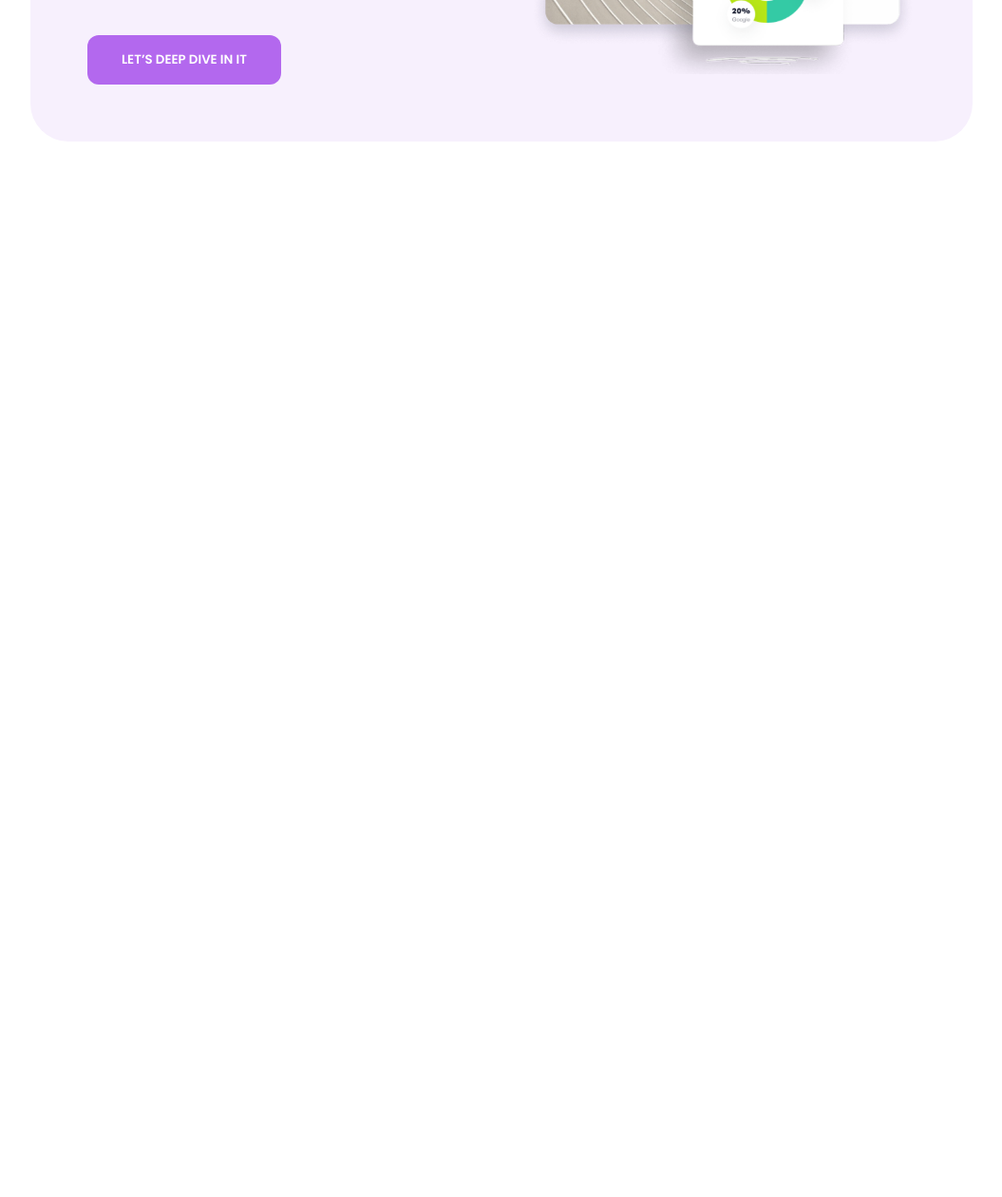
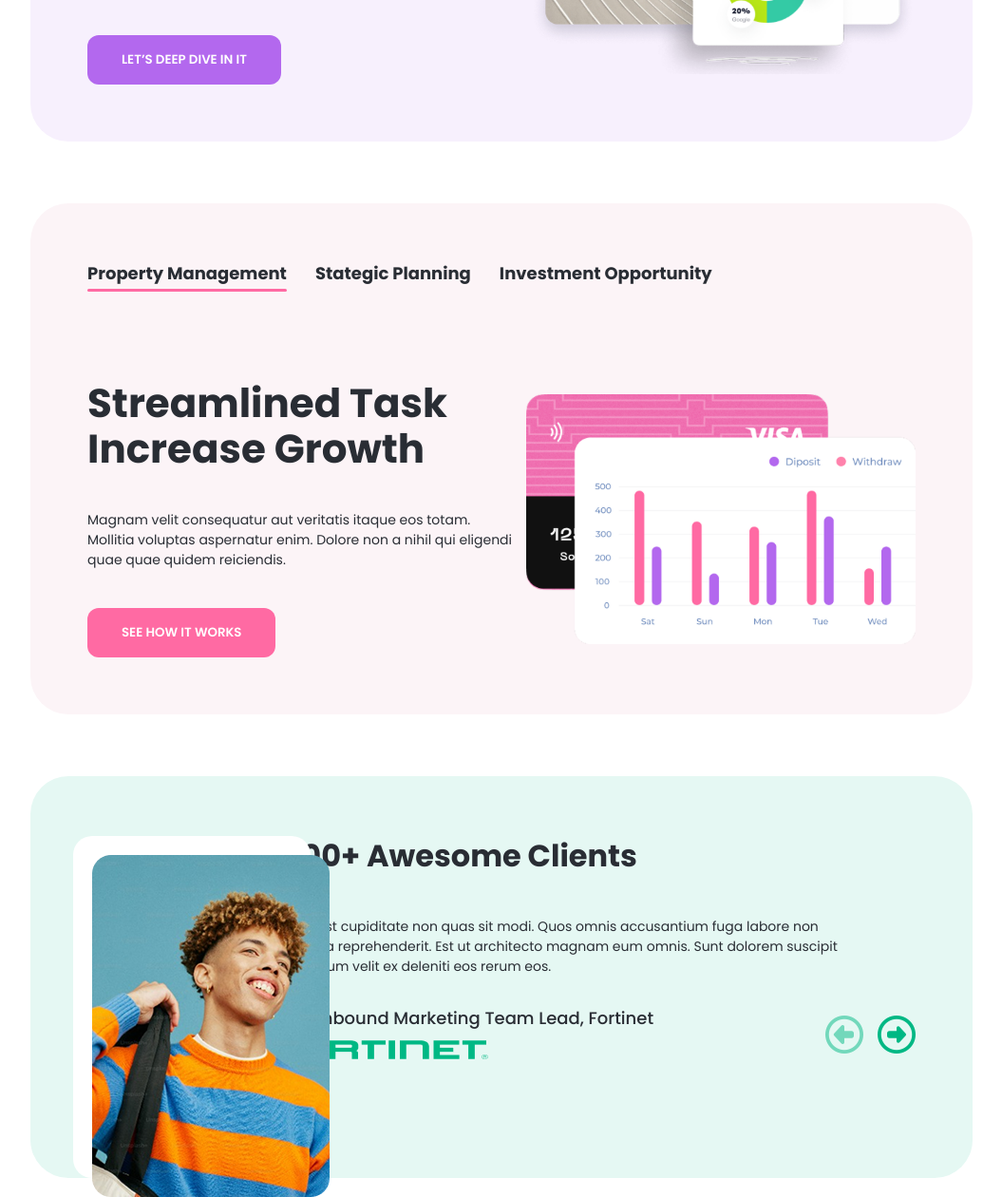
Before and after one commit to jahidulislamzim/qikloan, a plain HTML site: page index.html in a window 1280 px wide. Shown: the part 1330-2590 px from the top of the page at 95% size, without its empty margins (112-1167 px from the left). Before the commit the page ends 1479 px from the top, so only its background shows below. Drawn offline with Linux system fonts and the light colour scheme.

Commit message:
adding 2 new section

```diff
--- a/index.html
+++ b/index.html
@@ -91,17 +91,64 @@
 
 
      <!-- Consulting Section Start -->
-      <section class="container consulting">
+      <section class="container section-container consulting">
         <div class="consulting-details">
-          <h1>30 years of successful business consulting</h1>
-          <p>Odit ab quam ea adipisci quas non rerum praesentium dolore. Eum volatibus autem perspiciatis quia. Cumque molestias consequunturm consequatur dolorem. Non hic quia voluptatem sed vero eligendi assumenda porro non. Repellat explicabo.</p>
+          <h1 class="section-title">30 years of successful business consulting</h1>
+          <p class="section-description">Odit ab quam ea adipisci quas non rerum praesentium dolore. Eum volatibus autem perspiciatis quia. Cumque molestias consequunturm consequatur dolorem. Non hic quia voluptatem sed vero eligendi assumenda porro non. Repellat explicabo.</p>
 
-          <button>LET’S DEEP DIVE IN IT</button>
+          <button class="button">LET’S DEEP DIVE IN IT</button>
         </div>
 
         <img src="./Assets/Consulting_image.png" alt="jahidul islam zim">
 
       </section>
+      <!-- Consulting Section End -->
+
+
+      <!-- Growth Section Start -->
+       <section class="container growth section-container">
+        <div class="growth-nav">
+          <h4 class="underline">Property Management</h4>
+          <h4>Stategic Planning</h4>
+          <h4>Investment Opportunity</h4>
+        </div>
+        <div class="growth-container">
+          <div class="growth-details">
+            <h1 class="section-title">Streamlined Task Increase Growth</h1>
+            <p class="section-description">Magnam velit consequatur aut veritatis itaque eos totam. Mollitia voluptas aspernatur enim. Dolore non a nihil qui eligendi quae quae quidem reiciendis.</p>
+            <button class="button">SEE HOW IT WORKS</button>
+          </div>
+          <img src="./Assets/Growth_iamge.png" alt="jahidul islam zim">
+        </div>
+       </section>
+      <!-- Growth Section End -->
+
+      <!-- Client Section Start -->
+       <section class="container section-container clients">
+        <div class="client-image">
+          <img src="./Assets/Client_image.png" alt="jahidul Islam zim">
+        </div>
+
+        <div class="clients-content">
+          <h1 class="section-title">2,000+ Awesome Clients</h1>
+          <p class="section-description">
+            Esse non est cupiditate non quas sit modi. Quos omnis accusantium fuga labore non sapiente ea reprehenderit. Est ut architecto magnam eum omnis. Sunt dolorem suscipit qui cum. Cum velit ex deleniti eos rerum eos.
+          </p>
+          <div class="client-details">
+            <div class="client-name">
+              <h1>Jakub, Inbound Marketing Team Lead, Fortinet</h1>
+              <img src="./Assets/fortinet_green.png" alt="jahidul islam zim">
+            </div>
+
+            <div class="slide-button">
+              <i class="fa-regular fa-circle-left"></i>
+              <i class="fa-regular fa-circle-right"></i>
+            </div>
+
+          </div>
+        </div>
+
+       </section>
 
   </body>
 </html>
--- a/styles.css
+++ b/styles.css
@@ -30,6 +30,33 @@ body{
     margin:0 14.4rem;
 }
 
+.section-title{
+    font-size: 4.2rem;
+    width: 45rem;
+    line-height: 4.8rem;
+}
+.section-description{
+    margin-top: 4rem;
+    width:45rem;
+    font-size: 1.4rem;
+}
+.button{
+        margin-top: 4rem;
+        padding:1.6rem 3.6rem;
+        border-radius: 1.2rem;
+        color:#FFFFFF;
+        font-weight: 600;
+        cursor: pointer;
+}
+
+.section-container{
+        display:flex;
+        justify-content: space-between;
+        align-items: center;
+        margin-top: 6.5rem;
+        border-radius: 4rem;
+        padding:6rem;
+}
 
 /* Header Style Start */
 
@@ -152,37 +179,120 @@ body{
 /* Consulting Section Start */
 
 .consulting{
-    display:flex;
-    justify-content: space-between;
-    align-items: center;
-    margin-top: 6.5rem;
     background-color: #F7F0FD;
-    border-radius: 4rem;
-    padding:6rem;
-}
-
-.consulting .consulting-details h1{
-    font-size: 4.2rem;
-    width: 45rem;
-    line-height: 4.8rem;
-}
-
-.consulting .consulting-details p{
-    margin-top: 4rem;
-    width:45rem;
-    font-size: 1.4rem;
 }
 
 .consulting .consulting-details button{
-    margin-top: 4rem;
-    padding:1.6rem 3.6rem;
-    border-radius: 1.2rem;
-    color:#FFFFFF;
     background-color: #B368EE;
-    font-weight: 600;
-    cursor: pointer;
 }
 
 .consulting img{
     width:47%;
 }
+
+/* Growth Section Start */
+
+.growth{
+    flex-direction: column;
+    align-items:start;
+    background-color: #FCF4F7;
+}
+
+.growth .growth-nav{
+    display:flex;
+    gap:3rem;
+    font-size: 1.8rem;
+}
+
+.growth .growth-nav .underline {
+    display: inline-block;
+    position:relative;
+  }
+
+.growth .growth-nav .underline::after {
+    content: "";
+    position: absolute;
+    left: 0;
+    bottom: -0.6rem;
+    width: 100%;
+    height: 0.3rem;
+    background-color: #FF6AA3;
+    border-radius: 0.5rem;
+  }
+
+.growth .growth-container{
+    margin-top: 10rem;
+    display: flex;
+    justify-content: space-between;
+    align-items: center;
+    width:100%;
+}
+
+.growth .growth-container .growth-details button{
+    background-color: #FF6AA3;
+}
+
+.growth .growth-container img{
+    width:47%;
+}
+
+.clients {
+    background-color: #E5F8F3;
+    position: relative;
+    padding-bottom: 12rem;
+    justify-content: right;
+
+}
+
+.clients .client-image {
+    background-color: #FFFFFF;
+    position: absolute;
+    bottom: 0;
+    left: 6%;
+    transform: translateX(-6%);
+    width: 25rem;
+    height: 36rem;
+    border-radius: 2rem;
+
+}
+
+.clients .client-image img {
+    position: absolute;
+    bottom: -2rem;
+    right: -2rem;
+}
+
+.clients .clients-content h1{
+    width: 60rem;
+    font-size: 3.2rem;
+}
+
+.clients .clients-content p{
+    width:62rem;
+}
+
+.clients .clients-content .client-details{
+    display:flex;
+    align-items: center;
+    margin-top: 3rem;
+}
+
+.clients .clients-content .client-details h1{
+    font-size: 1.8rem;
+    font-weight: 500;
+    margin-bottom: 1rem;
+}
+
+.clients .clients-content .client-details .slide-button{
+    font-size: 4rem;
+    display: flex;
+    gap:1.5rem;
+}
+
+.clients .clients-content .client-details .slide-button i{
+    color: #00B884;
+}
+
+.clients .clients-content .client-details .slide-button i:nth-child(1){
+    color: #72d8bb;
+}
```
